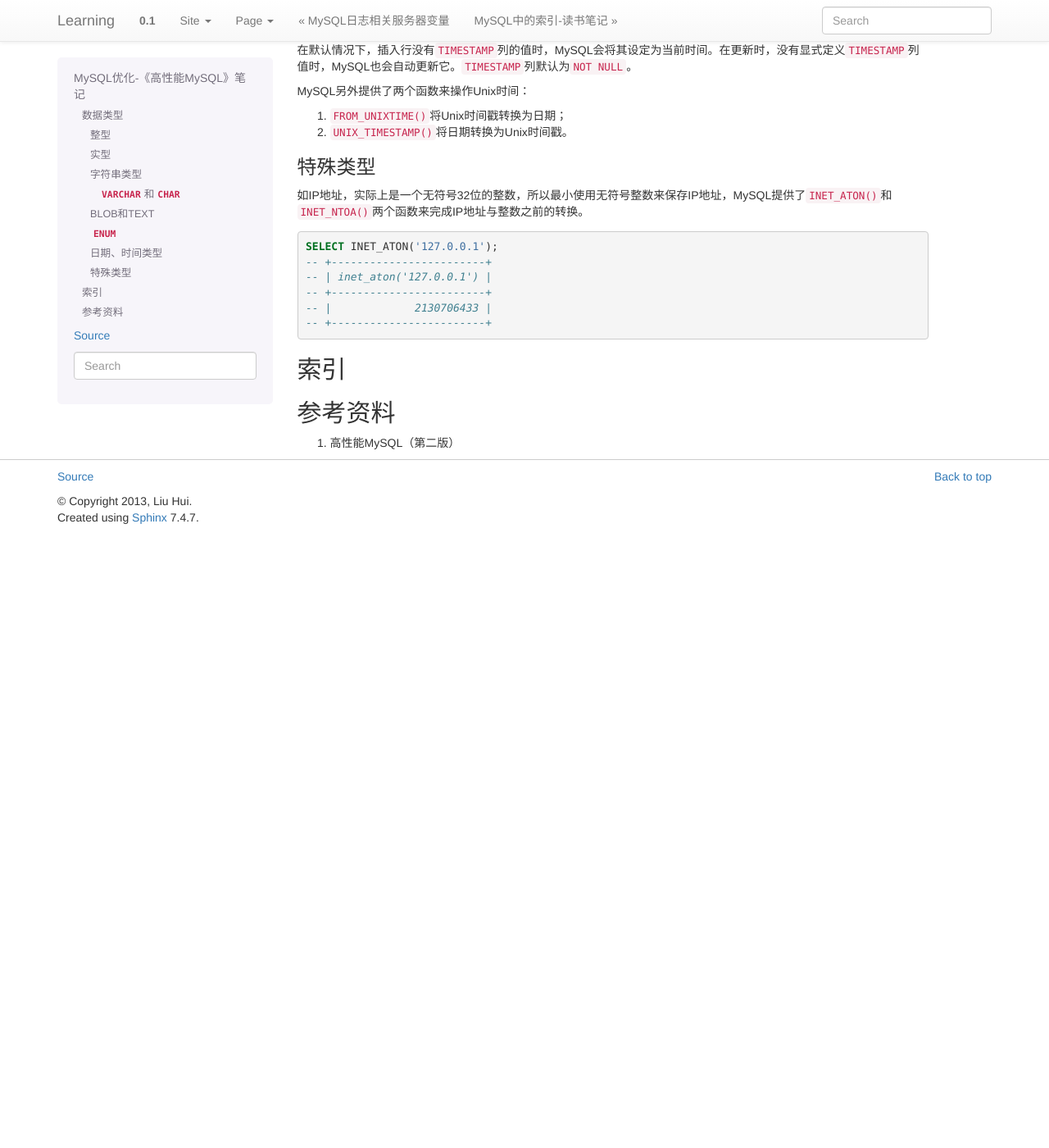
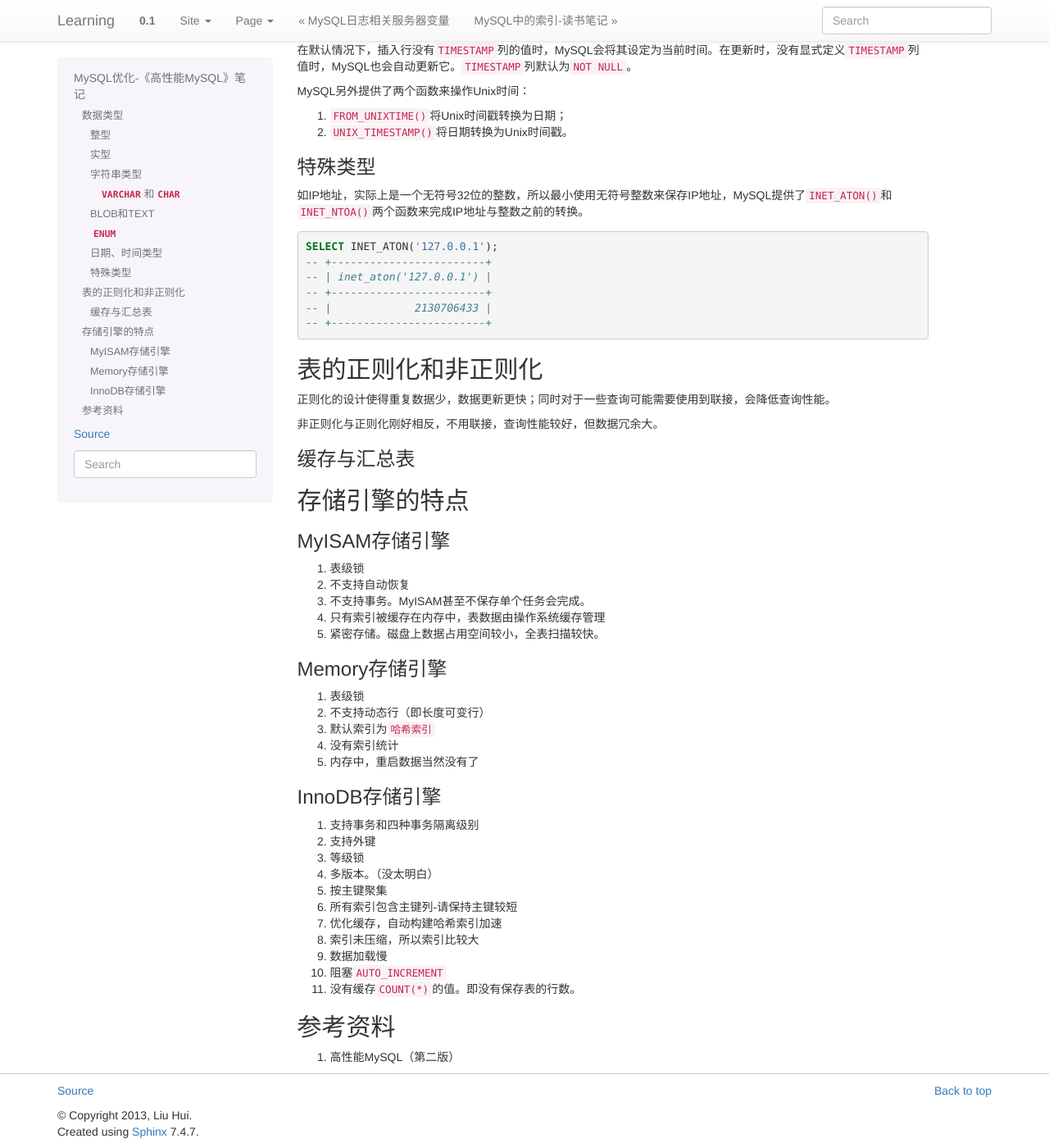
Before and after one commit to huiliu/learning.docs.hui, a Sphinx documentation site: the page built from source/mysql_optimize.rst, in a window 1280 px wide and 1400 px high, scrolled down 2038 px. Shown: the whole window at 82% size. Built offline with Sphinx 7.4.7, drawn with Linux system fonts in a browser that asks for light colours; formulas are drawn with MathJax 3; before the commit the page ends 2689 px from its top, so only the background shows below that.

Commit message:
UPDATE MySQL optimize
增加一些关于存储引擎的特性总结

```diff
--- a/source/mysql_optimize.rst
+++ b/source/mysql_optimize.rst
@@ -150,8 +150,54 @@ MySQL提供了\ ``INET_ATON()``\ 和\ ``INET_NTOA()``\ 两个函数来完成IP
     -- |             2130706433 |
     -- +------------------------+
 
-索引
-====
+
+表的正则化和非正则化
+====================
+正则化的设计使得重复数据少，数据更新更快；同时对于一些查询可能需要使用到联接，\
+会降低查询性能。
+
+非正则化与正则化刚好相反，不用联接，查询性能较好，但数据冗余大。
+
+缓存与汇总表
+------------
+
+
+存储引擎的特点
+==============
+
+MyISAM存储引擎
+--------------
+
+1.  表级锁
+2.  不支持自动恢复
+3.  不支持事务。MyISAM甚至不保存单个任务会完成。
+4.  只有索引被缓存在内存中，表数据由操作系统缓存管理
+5.  紧密存储。磁盘上数据占用空间较小，全表扫描较快。
+
+Memory存储引擎
+--------------
+
+1.  表级锁
+2.  不支持动态行（即长度可变行）
+3.  默认索引为\ ``哈希索引``
+4.  没有索引统计
+5.  内存中，重启数据当然没有了
+
+
+InnoDB存储引擎
+--------------
+
+1.  支持事务和四种事务隔离级别
+2.  支持外键
+3.  等级锁
+4.  多版本。（没太明白）
+5.  按主键聚集
+6.  所有索引包含主键列-请保持主键较短
+7.  优化缓存，自动构建哈希索引加速
+8.  索引未压缩，所以索引比较大
+9.  数据加载慢
+10. 阻塞\ ``AUTO_INCREMENT``
+11. 没有缓存\ ``COUNT(*)``\ 的值。即没有保存表的行数。
 
 
 参考资料
```
